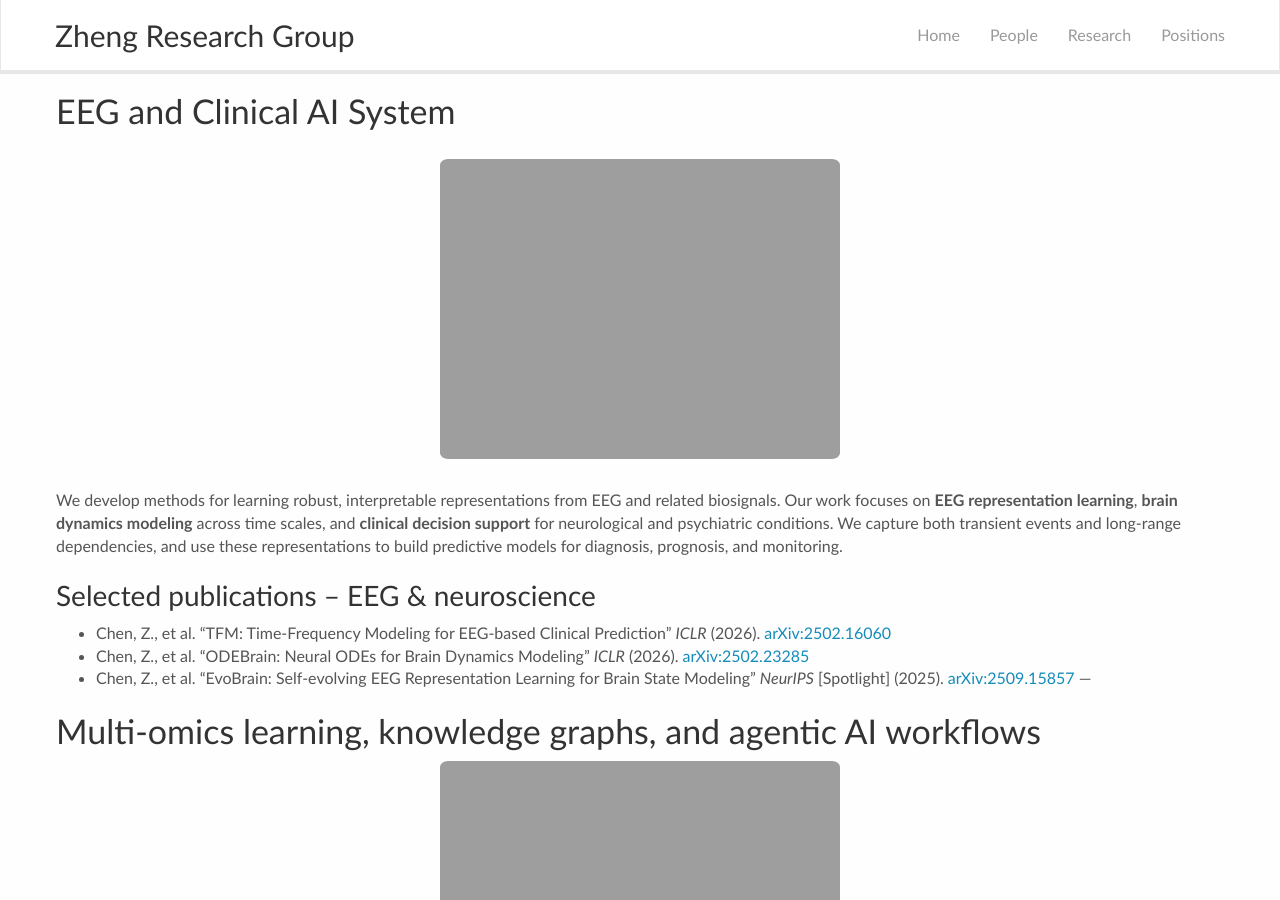
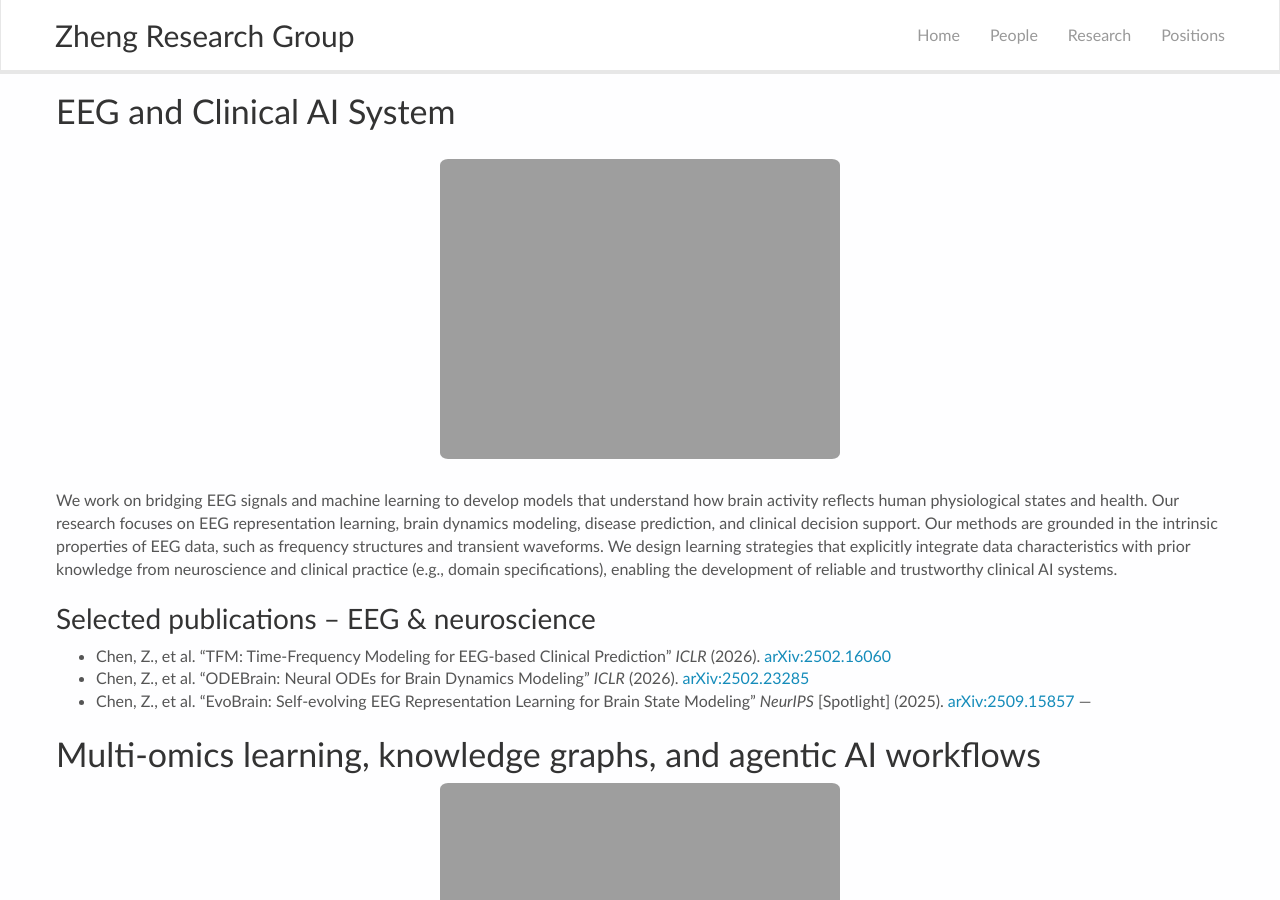
Before and after one commit to zhengchen3/zhengchen3.github.io, a Jekyll site: the page built from _pages/research.md, in a window 1280 px wide and 900 px high. Built offline with Jekyll 4.4.1, drawn with Linux system fonts in a browser that asks for light colours; nearby versions of some CDN libraries.

```diff
--- a/_pages/research.md
+++ b/_pages/research.md
@@ -12,8 +12,11 @@ permalink: /research/
 
 ![EEG overview]({{ site.url }}{{ site.baseurl }}/images/respic/eegproject.png){: style="max-width: 66%; height: auto; display: block; margin: 30px auto 30px auto;"}
 
-We develop methods for learning robust, interpretable representations from EEG and related biosignals.
-Our work focuses on **EEG representation learning**, **brain dynamics modeling** across time scales, and **clinical decision support** for neurological and psychiatric conditions. We capture both transient events and long-range dependencies, and use these representations to build predictive models for diagnosis, prognosis, and monitoring.
+We work on bridging EEG signals and machine learning to develop models that understand how brain activity reflects human physiological states and health.
+Our research focuses on EEG representation learning, brain dynamics modeling, disease prediction, and clinical decision support.
+Our methods are grounded in the intrinsic properties of EEG data, such as frequency structures and transient waveforms.
+We design learning strategies that explicitly integrate data characteristics with prior knowledge from neuroscience and clinical practice (e.g., domain specifications), enabling the development of reliable and trustworthy clinical AI systems.
+
 
 
 
```
